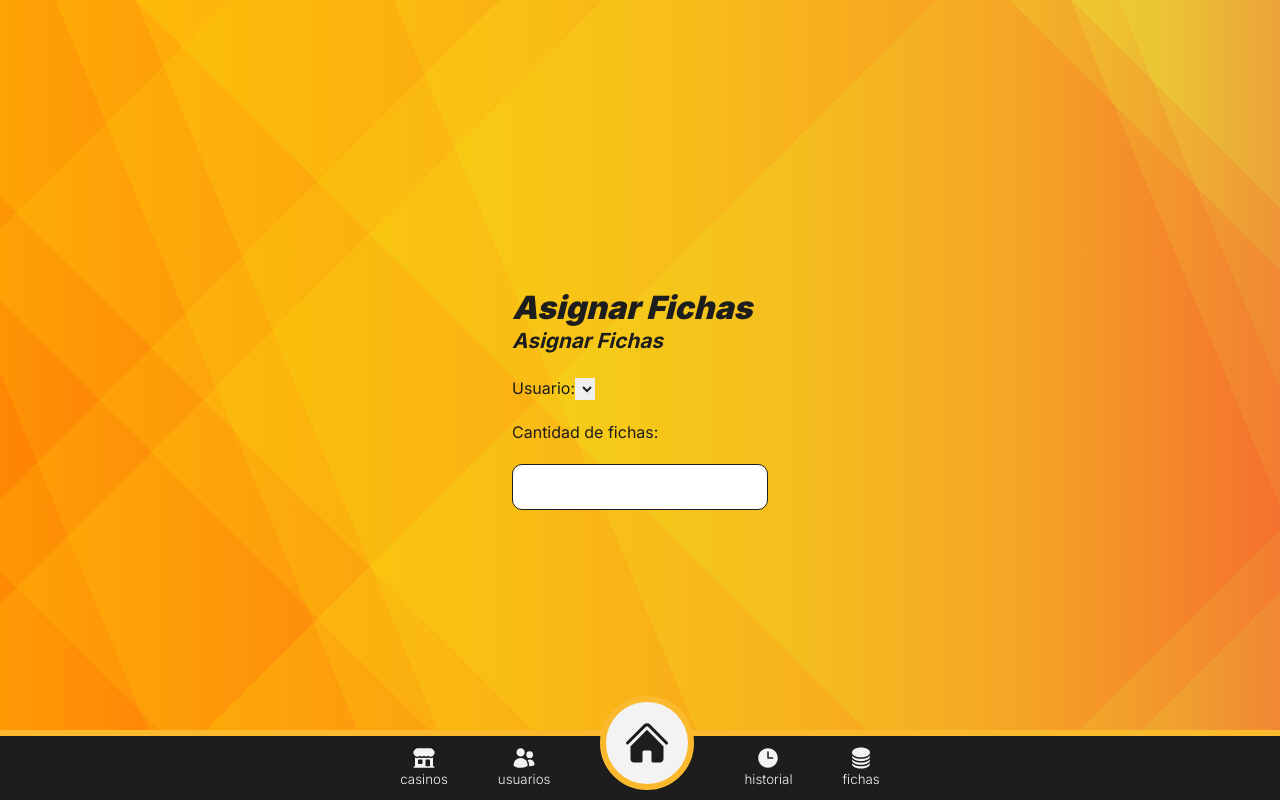
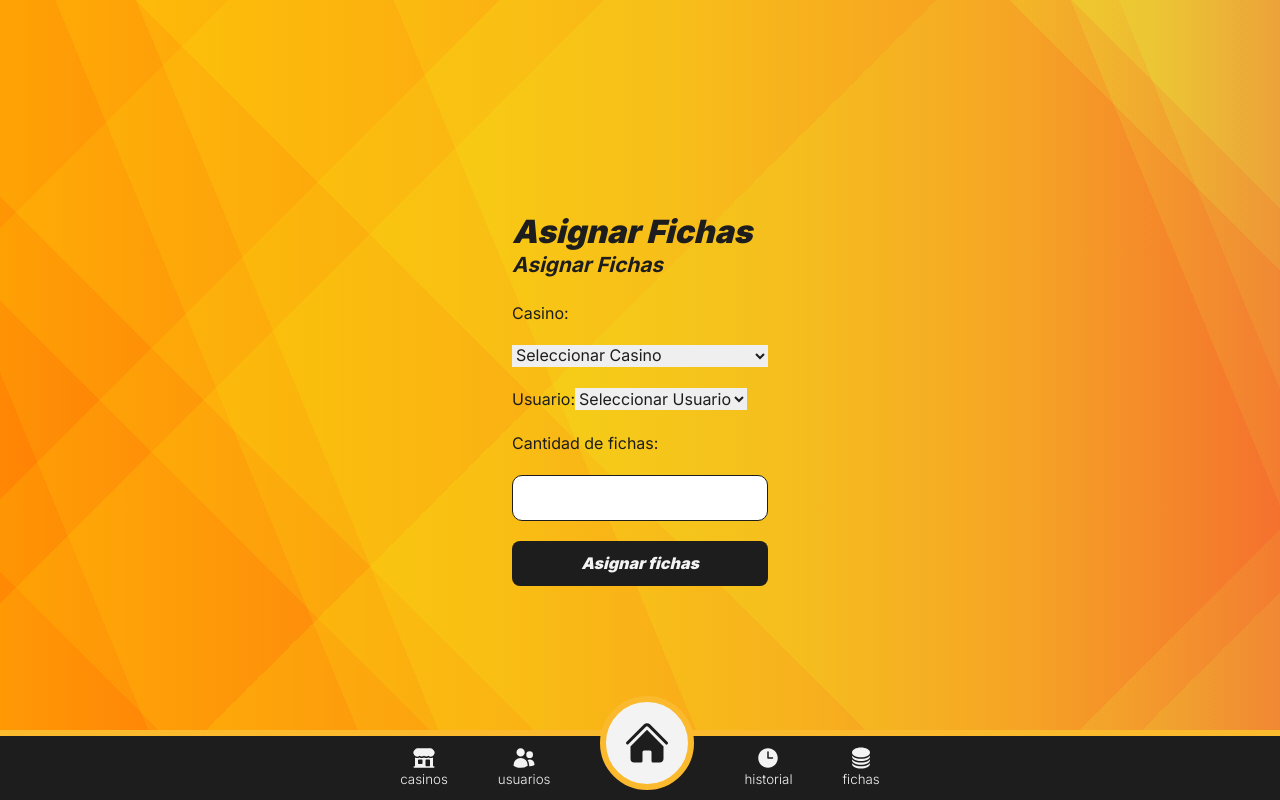
Before and after one commit to desasur-2023/REDTRON_CLIENT, a Next.js app: page /Coins in a window 1280 px wide. Built offline with nearby package versions, Linux system fonts and the light colour scheme.

Commit message:
assing coins fixed

```diff
--- a/app/Components/Casino/Casino.tsx
+++ b/app/Components/Casino/Casino.tsx
@@ -16,28 +16,14 @@ const Casino = ({ id, name, imageUrl, onClose }) => {
   const { userDb } = useUserContext();
   const tokenID = userDb?.token;
 
-  const userCasinoAsigned = usersCasino?.map((el) => el.user.username);
+  const userCasinoAsigned = usersCasino?.map(el => el.user.username);
   const userOptions = usersDb?.filter(
     (el) => !userCasinoAsigned?.includes(el.username)
   );
   const userSelected = usersDb?.filter((el) => option.usersId?.includes(el.id));
-  //   {
-  //     "id": "93de920b-bb2e-4d84-aec7-1ac85fa31a4c",
-  //     "debits": "0",
-  //     "credits": "0",
-  //     "createdAt": "2023-07-07T02:28:52.338Z",
-  //     "user": {
-  //         "id": "e857a19b-161f-4f5c-93ea-bd1b91da1a28",
-  //         "username": "nbadeng"
-  //     },
-  //     "casino": {
-  //         "id": "4148290e-6d72-432d-b662-b552b75a6aed",
-  //         "name": "Linkbuzz"
-  //     }
-  // }
-  console.log(userSelected);
 
-  const handlerOptionChange = ({ target: { value } }) => {
+
+  const handleOptionChange = ({ target: { value } }) => {
     if (option.usersId.includes(value)) return;
     setOption({
       ...option,
@@ -106,7 +92,7 @@ const Casino = ({ id, name, imageUrl, onClose }) => {
           <select
             name="Cajeros"
             placeholder="cajeros"
-            onChange={handlerOptionChange}
+            onChange={handleOptionChange}
           >
             <option>Cajeros</option>
             {userOptions?.map((e) => (
--- a/app/Components/Coin/AssignCoins.tsx
+++ b/app/Components/Coin/AssignCoins.tsx
@@ -1,15 +1,42 @@
 import React, { useState } from "react";
 import { useUserContext } from "../../UserContext/UserContext";
+import { useCasinosContext } from "../../CasinoContext/CasinoContext";
 
 const AssignCoins = () => {
   const { userDb } = useUserContext();
+  const { casinosDb } = useCasinosContext();
   const tokenId = userDb?.token;
+  const [usersCasino, setUsersCasino] = useState(null);
   const [input, setInput] = useState({
     userId: "",
-    amount: 0,
+    amount: "",
   });
+  const [idCasino, setIdCasino] = useState({
+    id: "",
+  });
+  console.log(input.userId);
+  const getUserCasino = async (casinoId) => {
+    try {
+      const response = await fetch(
+        `http://localhost:3001/userCasino?casinoId=${casinoId}`,
+        {
+          headers: {
+            "Content-Type": "application/json",
+            authorization: "Bearer " + tokenId,
+          },
+        }
+      );
+      const data = await response.json();
+      setUsersCasino(data.data);
+    } catch (error) {
+      console.log(error.message);
+    }
+  };
+  React.useEffect(() => {
+    idCasino.id && getUserCasino(idCasino.id);
+  }, [idCasino]);
 
-  const postCoins = async (obj, token) => {
+  const postCoins = async (obj: object, token: string) => {
     try {
       const response = await fetch("http://localhost:3001/coinsMovements", {
         method: "POST",
@@ -30,26 +57,52 @@ const AssignCoins = () => {
     }
   };
 
-  const handleInputChange = ({target: { name, value }}:React.ChangeEvent<HTMLSelectElement>) => {
+  const handleInputChange = ({
+    target: { name, value },
+  }: React.ChangeEvent<HTMLSelectElement> &
+    React.ChangeEvent<HTMLInputElement>) => {
     setInput({
       ...input,
       [name]: value,
     });
   };
+  const handleIdChange = ({
+    target: { name, value },
+  }: React.ChangeEvent<HTMLSelectElement>) => {
+    setIdCasino({
+      ...idCasino,
+      [name]: value,
+    });
+  };
 
-  const handleSubmit = (event:React.FormEvent<HTMLFormElement>) => {
+  const handleSubmit = (event: React.FormEvent<HTMLFormElement>) => {
     event.preventDefault();
     postCoins(input, tokenId);
     setInput({
       userId: "",
-      amount: 0,
+      amount: "",
     });
   };
 
   return (
     <div onClick={(e) => e.stopPropagation()}>
-      <form  onSubmit={handleSubmit}>
+      <form>
+        {/* onSubmit={handleSubmit} */}
         <h2>Asignar Fichas</h2>
+        <label>Casino:</label>
+        <select
+          name="id"
+          placeholder="Seleccionar Casino"
+          value={idCasino.id}
+          onChange={handleIdChange}
+        >
+          <option>Seleccionar Casino</option>
+          {casinosDb?.map((Cs) => (
+            <option key={Cs.id} value={Cs.id}>
+              {Cs.name}
+            </option>
+          ))}
+        </select>
         <label>
           Usuario:
           <select
@@ -57,11 +110,25 @@ const AssignCoins = () => {
             value={input.userId}
             onChange={handleInputChange}
           >
-            <option value=""></option>
+            <option>Seleccionar Usuario</option>
+            {usersCasino?.map((Uc) => (
+              <option key={Uc.id} value={Uc.id}>
+                {Uc.user.username}
+              </option>
+            ))}
           </select>
         </label>
+
         <label>Cantidad de fichas:</label>
-        <input type="number" name="amount" />
+        <input
+          type="number"
+          name="amount"
+          value={input.amount}
+          min={1}
+          onChange={handleInputChange}
+        />
+
+        <button type="submit">Asignar fichas</button>
       </form>
     </div>
   );
--- a/app/Components/Navbar/Navbar.tsx
+++ b/app/Components/Navbar/Navbar.tsx
@@ -57,7 +57,7 @@ const Navbar = () => {
         </svg>
         historial
       </Link>
-      <Link href={"/Admin"}>
+      <Link href={"/Coins"}>
         <svg
           xmlns="http://www.w3.org/2000/svg"
           viewBox="0 0 24 24"
```
